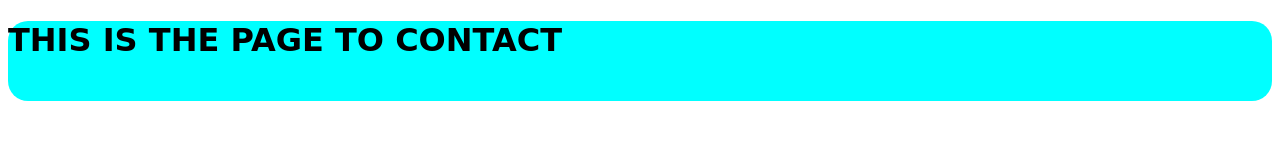
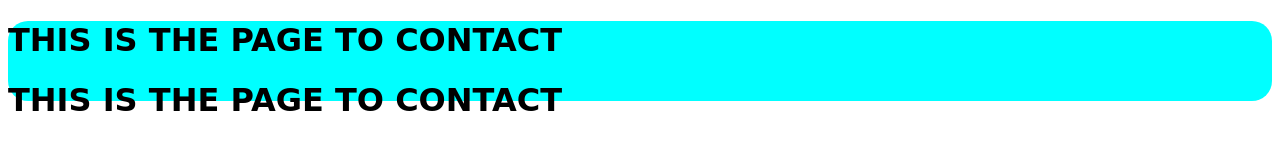
Before and after one commit to Egbo-Nelson/Web-Beginner-git, a plain HTML site: page home.html in a window 1280 px wide. Drawn offline with Linux system fonts and the light colour scheme.

Commit message:
home html with new tag

```diff
--- a/home.html
+++ b/home.html
@@ -10,6 +10,7 @@
 <body>
     <div id="gen">
         <h1>THIS IS THE PAGE TO CONTACT</h1>
+         <h1>THIS IS THE PAGE TO CONTACT</h1>
 
 
     </div>
```
